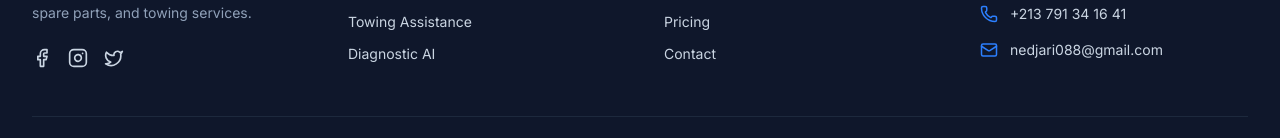
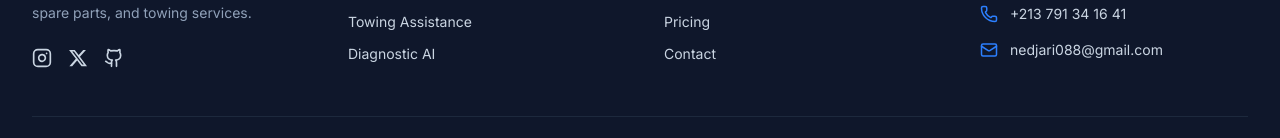
Before and after one commit to louainil/sos-auto-dz, a React (Vite) app in the folder frontend/: page / in a window 1280 px wide. Shown: the part 2024-2162 px from the top of the page. Built offline with nearby package versions, Linux system fonts and the light colour scheme; no server answers.

Commit message:
feat: update social media links in Footer component and replace Twitter with GitHub

```diff
--- a/frontend/components/Footer.tsx
+++ b/frontend/components/Footer.tsx
@@ -1,5 +1,5 @@
 import React, { useState } from 'react';
-import { Car, Mail, Phone, MapPin, Facebook, Instagram, Twitter } from 'lucide-react';
+import { Car, Mail, Phone, MapPin, Instagram, Github } from 'lucide-react';
 import { Language, translations } from '../translations';
 
 interface FooterProps {
@@ -24,9 +24,11 @@ const Footer: React.FC<FooterProps> = ({ language }) => {
               {t.footerTagline}
             </p>
             <div className="flex gap-4">
-              <a href="#" className="hover:text-blue-400 transition-colors"><Facebook size={20} /></a>
-              <a href="#" className="hover:text-pink-400 transition-colors"><Instagram size={20} /></a>
-              <a href="#" className="hover:text-blue-300 transition-colors"><Twitter size={20} /></a>
+              <a href="https://www.instagram.com/" target="_blank" rel="noopener noreferrer" className="hover:text-pink-400 transition-colors"><Instagram size={20} /></a>
+              <a href="https://x.com/" target="_blank" rel="noopener noreferrer" className="hover:text-white transition-colors">
+                <svg width="20" height="20" viewBox="0 0 512 512" fill="currentColor"><path d="M389.2 48h70.6L305.6 224.2 487 464H345L233.7 318.6 106.5 464H35.8l164.9-188.5L26.8 48h145.6l100.5 132.9L389.2 48zm-24.8 373.8h39.1L151.1 88h-42L364.4 421.8z"/></svg>
+              </a>
+              <a href="https://github.com/" target="_blank" rel="noopener noreferrer" className="hover:text-white transition-colors"><Github size={20} /></a>
             </div>
           </div>
 
```
